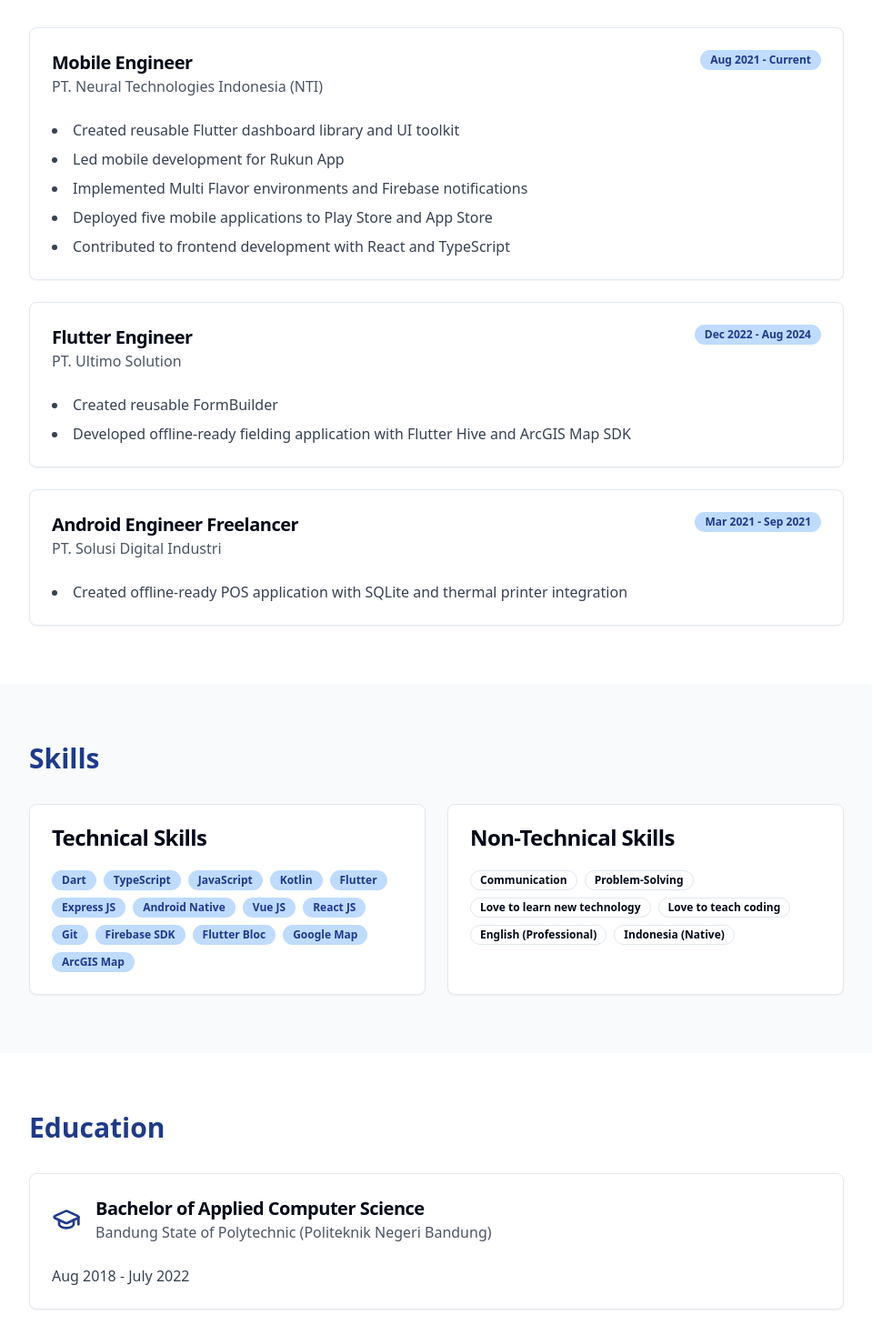
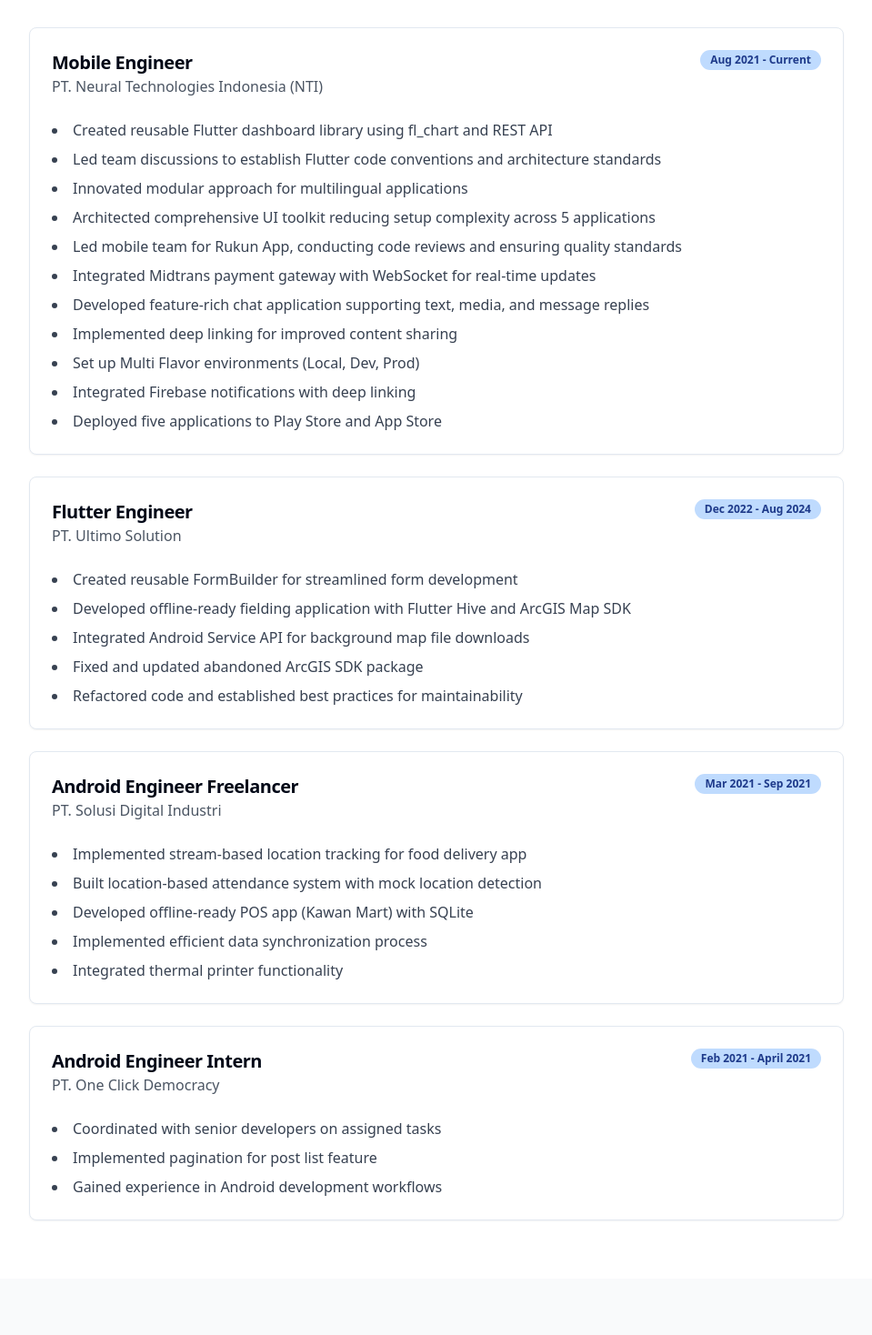
Before and after one commit to nfadhil13/portofolio, a React (Vite) app: page / in a window 1280 px wide. Shown: the part 582-2050 px from the top of the page at 91% size, without its empty margins (160-1119 px from the left). Built offline with nearby package versions, Linux system fonts and the light colour scheme.

Commit message:
Update professional experience details
Updated the professional experience section in the code to reflect the latest details and achievements of Mohamad Naufal Fadhil, including roles, responsibilities, and skills acquired during his tenure at various companies.
[skip gpt_engineer]

```diff
--- a/src/components/Experience.tsx
+++ b/src/components/Experience.tsx
@@ -7,11 +7,17 @@ const experiences = [
     company: "PT. Neural Technologies Indonesia (NTI)",
     period: "Aug 2021 - Current",
     highlights: [
-      "Created reusable Flutter dashboard library and UI toolkit",
-      "Led mobile development for Rukun App",
-      "Implemented Multi Flavor environments and Firebase notifications",
-      "Deployed five mobile applications to Play Store and App Store",
-      "Contributed to frontend development with React and TypeScript"
+      "Created reusable Flutter dashboard library using fl_chart and REST API",
+      "Led team discussions to establish Flutter code conventions and architecture standards",
+      "Innovated modular approach for multilingual applications",
+      "Architected comprehensive UI toolkit reducing setup complexity across 5 applications",
+      "Led mobile team for Rukun App, conducting code reviews and ensuring quality standards",
+      "Integrated Midtrans payment gateway with WebSocket for real-time updates",
+      "Developed feature-rich chat application supporting text, media, and message replies",
+      "Implemented deep linking for improved content sharing",
+      "Set up Multi Flavor environments (Local, Dev, Prod)",
+      "Integrated Firebase notifications with deep linking",
+      "Deployed five applications to Play Store and App Store"
     ]
   },
   {
@@ -19,8 +25,11 @@ const experiences = [
     company: "PT. Ultimo Solution",
     period: "Dec 2022 - Aug 2024",
     highlights: [
-      "Created reusable FormBuilder",
-      "Developed offline-ready fielding application with Flutter Hive and ArcGIS Map SDK"
+      "Created reusable FormBuilder for streamlined form development",
+      "Developed offline-ready fielding application with Flutter Hive and ArcGIS Map SDK",
+      "Integrated Android Service API for background map file downloads",
+      "Fixed and updated abandoned ArcGIS SDK package",
+      "Refactored code and established best practices for maintainability"
     ]
   },
   {
@@ -28,7 +37,21 @@ const experiences = [
     company: "PT. Solusi Digital Industri",
     period: "Mar 2021 - Sep 2021",
     highlights: [
-      "Created offline-ready POS application with SQLite and thermal printer integration"
+      "Implemented stream-based location tracking for food delivery app",
+      "Built location-based attendance system with mock location detection",
+      "Developed offline-ready POS app (Kawan Mart) with SQLite",
+      "Implemented efficient data synchronization process",
+      "Integrated thermal printer functionality"
+    ]
+  },
+  {
+    title: "Android Engineer Intern",
+    company: "PT. One Click Democracy",
+    period: "Feb 2021 - April 2021",
+    highlights: [
+      "Coordinated with senior developers on assigned tasks",
+      "Implemented pagination for post list feature",
+      "Gained experience in Android development workflows"
     ]
   }
 ];
--- a/src/components/Skills.tsx
+++ b/src/components/Skills.tsx
@@ -3,17 +3,20 @@ import { Badge } from "@/components/ui/badge";
 
 const skills = {
   technical: [
-    "Dart", "TypeScript", "JavaScript", "Kotlin", "Flutter", "Express JS",
-    "Android Native", "Vue JS", "React JS", "Git", "Firebase SDK",
-    "Flutter Bloc", "Google Map", "ArcGIS Map"
+    "Dart", "Kotlin", "Java", "JavaScript", "TypeScript", "Flutter",
+    "Android Native", "Vue JS", "React JS", "Express JS", "Github",
+    "Gitlab", "Firebase", "Flutter Bloc", "Google Map", "ArcGIS Map",
+    "Next JS"
   ],
   nonTechnical: [
     "Communication",
     "Problem-Solving",
-    "Love to learn new technology",
-    "Love to teach coding",
+    "Peer Programming",
+    "Presenting Code Result",
+    "Love to learn new Framework or Programming Language",
     "English (Professional)",
-    "Indonesia (Native)"
+    "Indonesia (Native)",
+    "Sundanese (Native)"
   ]
 };
 
@@ -39,7 +42,7 @@ export const Skills = () => {
           </Card>
           <Card className="animate-fadeIn" style={{ animationDelay: "0.2s" }}>
             <CardHeader>
-              <CardTitle>Non-Technical Skills</CardTitle>
+              <CardTitle>Interpersonal Skills & Languages</CardTitle>
             </CardHeader>
             <CardContent>
               <div className="flex flex-wrap gap-2">
```
